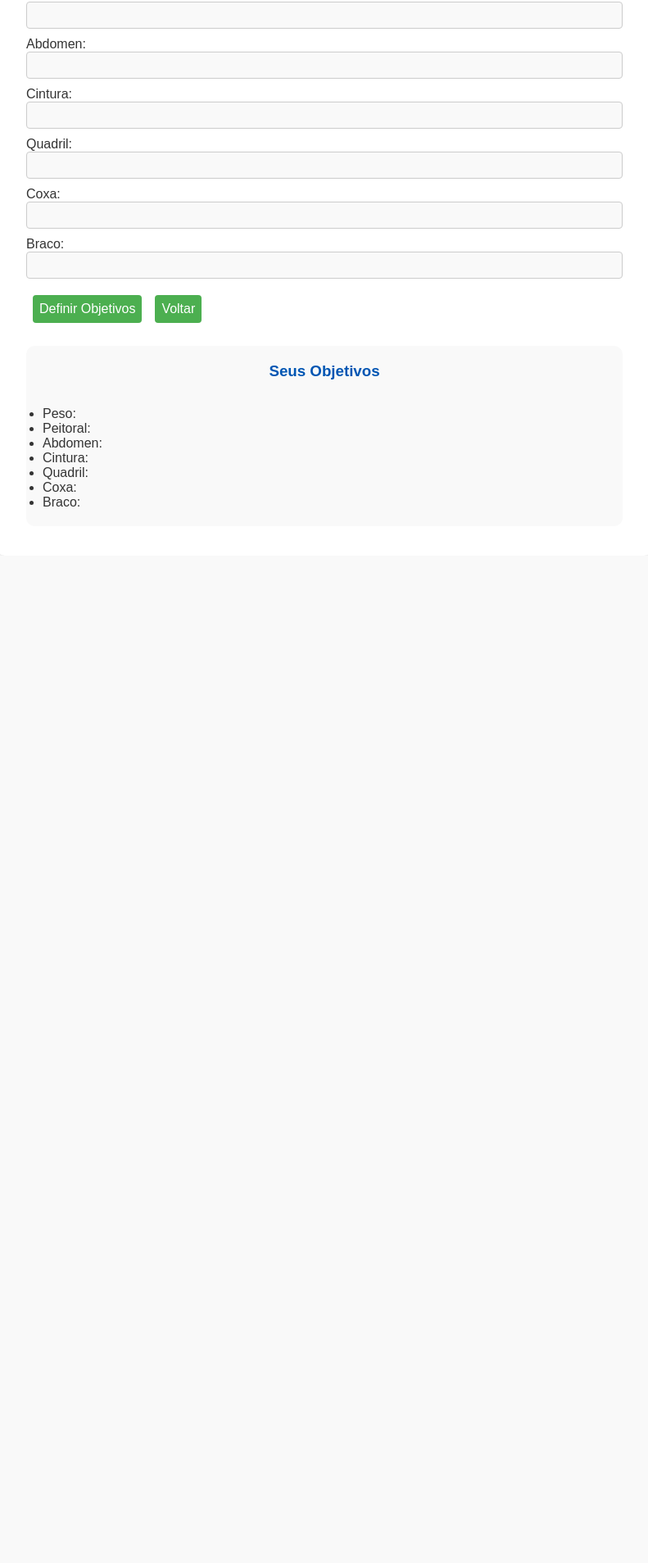
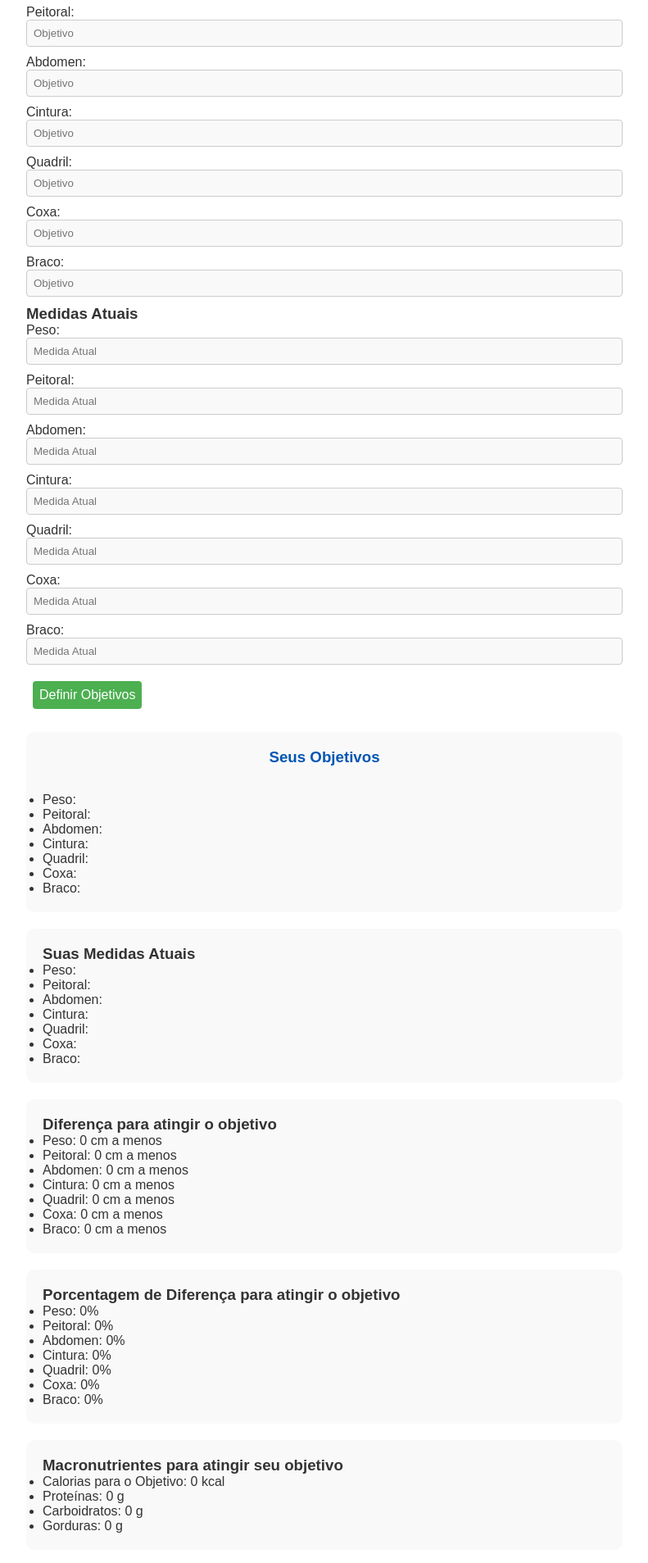
Before and after one commit to mjpfelicia/Monitoramento-de-Medidas-Corporais, a React (Create React App) app: page /objetivos in a window 1280 px wide. Shown: the part 173-2080 px from the top of the page at 82% size, without its empty margins (244-1035 px from the left). Before the commit the page ends 851 px from the top, so only its background shows below. Built offline with nearby package versions, Linux system fonts and the light colour scheme.

Commit message:
melhorandp css do ObjetivosPessoais

```diff
--- a/src/components/CalculoMacronutrientes/CalculoMacronutrientes.css
+++ b/src/components/CalculoMacronutrientes/CalculoMacronutrientes.css
@@ -8,6 +8,18 @@
   background-color: var(--form-background-color);
   border-radius: var(--border-radius-medium);
   box-shadow: 0 4px 8px var(--form-box-shadow);
+
+}
+
+/* Estilo para o título principal do componente */
+.macronutrientes-exibidos{
+  margin-top: 20px;
+    background-color: var(--background-color);
+    padding: 20px;
+    border-radius: 10px;
+    font-family: var(--font-family);
+    color: var(--text-color);
+    text-align: justify;
 }
 
 /* Título principal do componente */
--- a/src/components/CalculoMacronutrientes/CalculoMacronutrientes.js
+++ b/src/components/CalculoMacronutrientes/CalculoMacronutrientes.js
@@ -68,6 +68,17 @@ const CalculoMacronutrientes = () => {
       carboidratos,
       gorduras
     });
+
+    // Salva os resultados no localStorage
+    const macronutrientes = {
+      caloriasObjetivo,
+      proteinas,
+      carboidratos,
+      gorduras
+    };
+
+    // Salva os dados no localStorage
+    localStorage.setItem('macronutrientes', JSON.stringify(macronutrientes));
   };
 
   return (
--- a/src/components/ComposicaoCorporal/ComposicaoCorporal.js
+++ b/src/components/ComposicaoCorporal/ComposicaoCorporal.js
@@ -8,6 +8,7 @@ const ComposicaoCorporal = () => {
     const [resultado, setResultado] = useState(null);
     const [imc, setImc] = useState(null);
     const [gorduraCorporal, setGorduraCorporal] = useState(null);
+    const [erro, setErro] = useState('');
 
     // Função para calcular o IMC
     const calcularIMC = () => {
@@ -18,16 +19,24 @@ const ComposicaoCorporal = () => {
         return null;
     };
 
-    // Função para calcular a porcentagem de gordura corporal (exemplo simplificado)
+    // Função para calcular a porcentagem de gordura corporal
     const calcularComposicaoCorporal = () => {
-        if (peso && altura && cintura) {
-            const imcValue = calcularIMC();
-            const gorduraCorporalValue = (cintura / peso) * 100;  // Apenas um exemplo simplificado
+        if (!peso || !altura || !cintura) {
+            setErro("Todos os campos devem ser preenchidos corretamente!");
+            return;
+        }
+
+        const imcValue = calcularIMC();
+
+        if (imcValue) {
+            const gorduraCorporalValue = (cintura / peso) * 100;  // Fórmula simplificada (podemos aprimorar depois)
             setImc(imcValue);
             setGorduraCorporal(gorduraCorporalValue);
-            return `IMC: ${imcValue}, Gordura Corporal Estimada: ${gorduraCorporalValue.toFixed(2)}%`;
+            setResultado(`IMC: ${imcValue}, Gordura Corporal Estimada: ${gorduraCorporalValue.toFixed(2)}%`);
+            setErro('');
+        } else {
+            setErro("Houve um erro nos cálculos. Verifique os dados.");
         }
-        return null;
     };
 
     // Função para determinar o ícone do IMC com base no valor
@@ -35,7 +44,7 @@ const ComposicaoCorporal = () => {
         if (imc) {
             if (imc < 18.5) return <i className="fas fa-exclamation-circle" style={{ color: 'orange' }}></i>; // Abaixo do peso
             if (imc >= 18.5 && imc < 24.9) return <i className="fas fa-smile" style={{ color: 'green' }}></i>; // Peso saudável
-            if (imc >= 25 && imc < 29.9) return <i className="fas fa-exclamation-triangle" style={{ color: '' }}></i>; // Sobrepeso
+            if (imc >= 25 && imc < 29.9) return <i className="fas fa-exclamation-triangle" style={{ color: 'yellow' }}></i>; // Sobrepeso
             return <i className="fas fa-heart-broken" style={{ color: 'red' }}></i>; // Obesidade
         }
         return null;
@@ -54,21 +63,48 @@ const ComposicaoCorporal = () => {
     return (
         <div className="composicaoCorporal-container">
             <h2 className="composicaoCorporal-title">Análise de Composição Corporal</h2>
+
             <form className="composicaoCorporal-form">
                 <label className="composicaoCorporal-label">Peso (kg):</label>
-                <input className="composicaoCorporal-input" type="number" value={peso} onChange={(e) => setPeso(e.target.value)} />
+                <input
+                    className="composicaoCorporal-input"
+                    type="number"
+                    value={peso}
+                    onChange={(e) => setPeso(e.target.value)}
+                    min="0"
+                    required
+                />
 
                 <label className="composicaoCorporal-label">Altura (m):</label>
                 <input
-                    className="composicaoCorporal-input" type="number" step="0.01" value={altura} onChange={(e) => setAltura(e.target.value)} />
+                    className="composicaoCorporal-input"
+                    type="number"
+                    step="0.01"
+                    value={altura}
+                    onChange={(e) => setAltura(e.target.value)}
+                    min="0"
+                    required
+                />
 
                 <label className="composicaoCorporal-label">Cintura (cm):</label>
-                <input className="composicaoCorporal-input" type="number" value={cintura} onChange={(e) => setCintura(e.target.value)} />
+                <input
+                    className="composicaoCorporal-input"
+                    type="number"
+                    value={cintura}
+                    onChange={(e) => setCintura(e.target.value)}
+                    min="0"
+                    required
+                />
             </form>
 
-            <button className="composicaoCorporal-button" onClick={() => setResultado(calcularComposicaoCorporal())}>
+            <button
+                className="composicaoCorporal-button"
+                onClick={() => calcularComposicaoCorporal()}
+            >
                 Calcular Composição Corporal
             </button>
+
+            {erro && <p className="composicaoCorporal-erro">{erro}</p>}
 
             {resultado && (
                 <p className="composicaoCorporal-result">
--- a/src/components/ObjetivosPessoais/ObjetivosPessoais.css
+++ b/src/components/ObjetivosPessoais/ObjetivosPessoais.css
@@ -9,6 +9,19 @@
     border-radius: 0.625rem;
     font-family: var(--font-family);
     color: var(--text-color);
+}
+
+.objetivos-exibidos,
+.medidas-exibidas,
+.diferencas-exibidas,
+.porcentagens-exibidas {
+    margin-top: 20px;
+    background-color: var(--background-color);
+    padding: 20px;
+    border-radius: 10px;
+    font-family: var(--font-family);
+    color: var(--text-color);
+    text-align: justify;
 }
 
 .campo-objetivo {
--- a/src/components/ObjetivosPessoais/ObjetivosPessoais.js
+++ b/src/components/ObjetivosPessoais/ObjetivosPessoais.js
@@ -1,51 +1,158 @@
-import React, { useState } from 'react';
-import { useNavigate } from 'react-router-dom';
+import React, { useState, useEffect } from 'react';
 import './ObjetivosPessoais.css';
-import { obterDados, salvarDados } from '../../services/localStoreService';
 
 const ObjetivosPessoais = () => {
-
-  const objetivosSalvos = obterDados('objetivos');
-
   const [objetivos, setObjetivos] = useState({
-    peso: objetivosSalvos?.peso || '',
-    peitoral: objetivosSalvos?.peitoral || '',
-    abdomen: objetivosSalvos?.abdomen || '',
-    cintura: objetivosSalvos?.cintura || '',
-    quadril: objetivosSalvos?.quadril || '',
-    coxa: objetivosSalvos?.coxa || '',
-    braco: objetivosSalvos?.braco || '',
+    peso: '',
+    peitoral: '',
+    abdomen: '',
+    cintura: '',
+    quadril: '',
+    coxa: '',
+    braco: '',
   });
 
-  const navigate = useNavigate();
+  const [medidasAtuais, setMedidasAtuais] = useState({
+    peso: '',
+    peitoral: '',
+    abdomen: '',
+    cintura: '',
+    quadril: '',
+    coxa: '',
+    braco: '',
+  });
 
-  const handleChange = (e) => {
+  const [macronutrientes, setMacronutrientes] = useState({
+    caloriasObjetivo: 0,
+    proteinas: 0,
+    carboidratos: 0,
+    gorduras: 0,
+  });
+
+  const [diferencas, setDiferencas] = useState({
+    peso: 0,
+    peitoral: 0,
+    abdomen: 0,
+    cintura: 0,
+    quadril: 0,
+    coxa: 0,
+    braco: 0,
+  });
+
+  const [porcentagens, setPorcentagens] = useState({
+    peso: 0,
+    peitoral: 0,
+    abdomen: 0,
+    cintura: 0,
+    quadril: 0,
+    coxa: 0,
+    braco: 0,
+  });
+
+  useEffect(() => {
+    // Obtém os dados de objetivos, medidas e macronutrientes do localStorage
+    const objetivosSalvos = JSON.parse(localStorage.getItem('objetivos'));
+    const medidasAtuaisSalvas = JSON.parse(localStorage.getItem('medidasAtuais'));
+    const macronutrientesSalvos = JSON.parse(localStorage.getItem('macronutrientes'));
+
+    if (objetivosSalvos) {
+      setObjetivos(objetivosSalvos);
+    }
+
+    if (medidasAtuaisSalvas) {
+      setMedidasAtuais(medidasAtuaisSalvas);
+    }
+
+    if (macronutrientesSalvos) {
+      setMacronutrientes(macronutrientesSalvos);
+    }
+  }, []);
+
+  const handleChangeObjetivos = (e) => {
     const { name, value } = e.target;
     setObjetivos({ ...objetivos, [name]: value });
+  };
+
+  const handleChangeMedidas = (e) => {
+    const { name, value } = e.target;
+    setMedidasAtuais({ ...medidasAtuais, [name]: value });
   };
 
   const handleSubmit = (e) => {
     e.preventDefault();
     console.log('Objetivos definidos:', objetivos);
+    console.log('Medidas atuais:', medidasAtuais);
 
-    salvarDados('objetivos', objetivos);
+    // Salva os dados atualizados no localStorage
+    localStorage.setItem('objetivos', JSON.stringify(objetivos));
+    localStorage.setItem('medidasAtuais', JSON.stringify(medidasAtuais));
+
+    calcularDiferencas();
+    calcularPorcentagens();
+  };
+
+  const calcularDiferencas = () => {
+    const novasDiferencas = {};
+    Object.keys(objetivos).forEach((key) => {
+      if (objetivos[key] && medidasAtuais[key]) {
+        novasDiferencas[key] = objetivos[key] - medidasAtuais[key];
+      }
+    });
+    setDiferencas(novasDiferencas);
+  };
+
+  const calcularPorcentagens = () => {
+    const novasPorcentagens = {};
+    Object.keys(objetivos).forEach((key) => {
+      if (objetivos[key] && medidasAtuais[key]) {
+        // Calculando a porcentagem de diferença em relação ao objetivo
+        const porcentagem = ((objetivos[key] - medidasAtuais[key]) / objetivos[key]) * 100;
+        novasPorcentagens[key] = porcentagem.toFixed(2);  // Limitando a 2 casas decimais
+      }
+    });
+    setPorcentagens(novasPorcentagens);
   };
 
   return (
     <div id="formulario-objetivos">
       <h2>Objetivos Pessoais</h2>
+
       <form onSubmit={handleSubmit}>
+        <h3>Objetivos Físicos</h3>
         {Object.keys(objetivos).map((key) => (
           <div className="campo-objetivo" key={key}>
             <label>
               {key.charAt(0).toUpperCase() + key.slice(1)}:
-              <input type="number" name={key} value={objetivos[key]} onChange={handleChange} />
+              <input
+                type="number"
+                name={key}
+                value={objetivos[key]}
+                onChange={handleChangeObjetivos}
+                placeholder="Objetivo"
+              />
             </label>
           </div>
         ))}
+
+        <h3>Medidas Atuais</h3>
+        {Object.keys(medidasAtuais).map((key) => (
+          <div className="campo-objetivo" key={key}>
+            <label>
+              {key.charAt(0).toUpperCase() + key.slice(1)}:
+              <input
+                type="number"
+                name={key}
+                value={medidasAtuais[key]}
+                onChange={handleChangeMedidas}
+                placeholder="Medida Atual"
+              />
+            </label>
+          </div>
+        ))}
+
         <button type="submit">Definir Objetivos</button>
-        <button type="button" onClick={() => navigate(-1)}>Voltar</button>
       </form>
+
       <div className="objetivos-exibidos">
         <h3>Seus Objetivos</h3>
         <ul>
@@ -56,6 +163,49 @@ const ObjetivosPessoais = () => {
           ))}
         </ul>
       </div>
+
+      <div className="medidas-exibidas">
+        <h3>Suas Medidas Atuais</h3>
+        <ul>
+          {Object.entries(medidasAtuais).map(([key, value]) => (
+            <li key={key}>
+              {key.charAt(0).toUpperCase() + key.slice(1)}: {value}
+            </li>
+          ))}
+        </ul>
+      </div>
+
+      <div className="diferencas-exibidas">
+        <h3>Diferença para atingir o objetivo</h3>
+        <ul>
+          {Object.entries(diferencas).map(([key, diferenca]) => (
+            <li key={key}>
+              {key.charAt(0).toUpperCase() + key.slice(1)}: {diferenca} cm {diferenca < 0 ? 'a mais' : 'a menos'}
+            </li>
+          ))}
+        </ul>
+      </div>
+
+      <div className="porcentagens-exibidas">
+        <h3>Porcentagem de Diferença para atingir o objetivo</h3>
+        <ul>
+          {Object.entries(porcentagens).map(([key, porcentagem]) => (
+            <li key={key}>
+              {key.charAt(0).toUpperCase() + key.slice(1)}: {porcentagem}%
+            </li>
+          ))}
+        </ul>
+      </div>
+
+      <div className="macronutrientes-exibidos">
+        <h3>Macronutrientes para atingir seu objetivo</h3>
+        <ul>
+          <li>Calorias para o Objetivo: {macronutrientes.caloriasObjetivo} kcal</li>
+          <li>Proteínas: {macronutrientes.proteinas} g</li>
+          <li>Carboidratos: {macronutrientes.carboidratos} g</li>
+          <li>Gorduras: {macronutrientes.gorduras} g</li>
+        </ul>
+      </div>
     </div>
   );
 };
```
